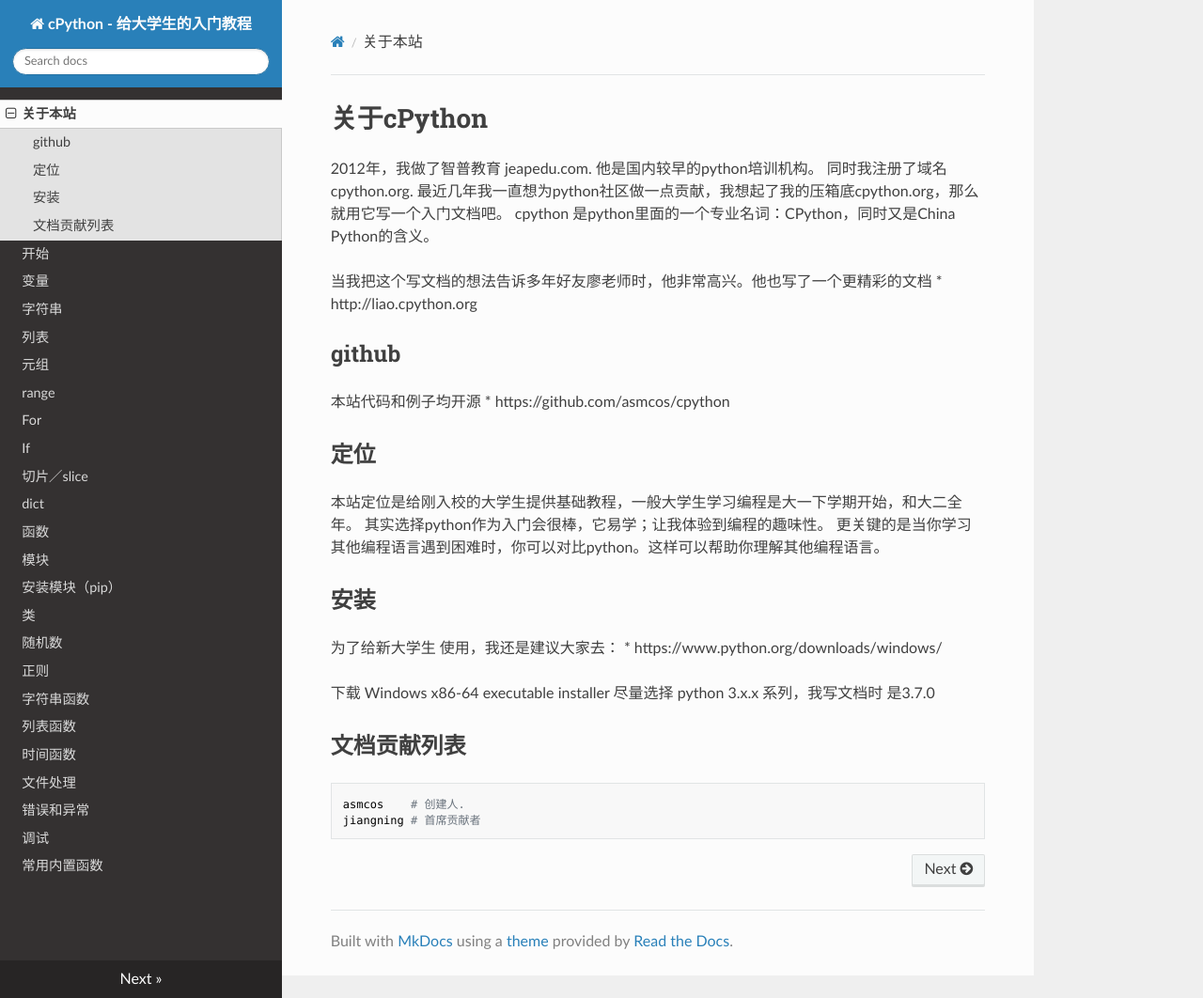
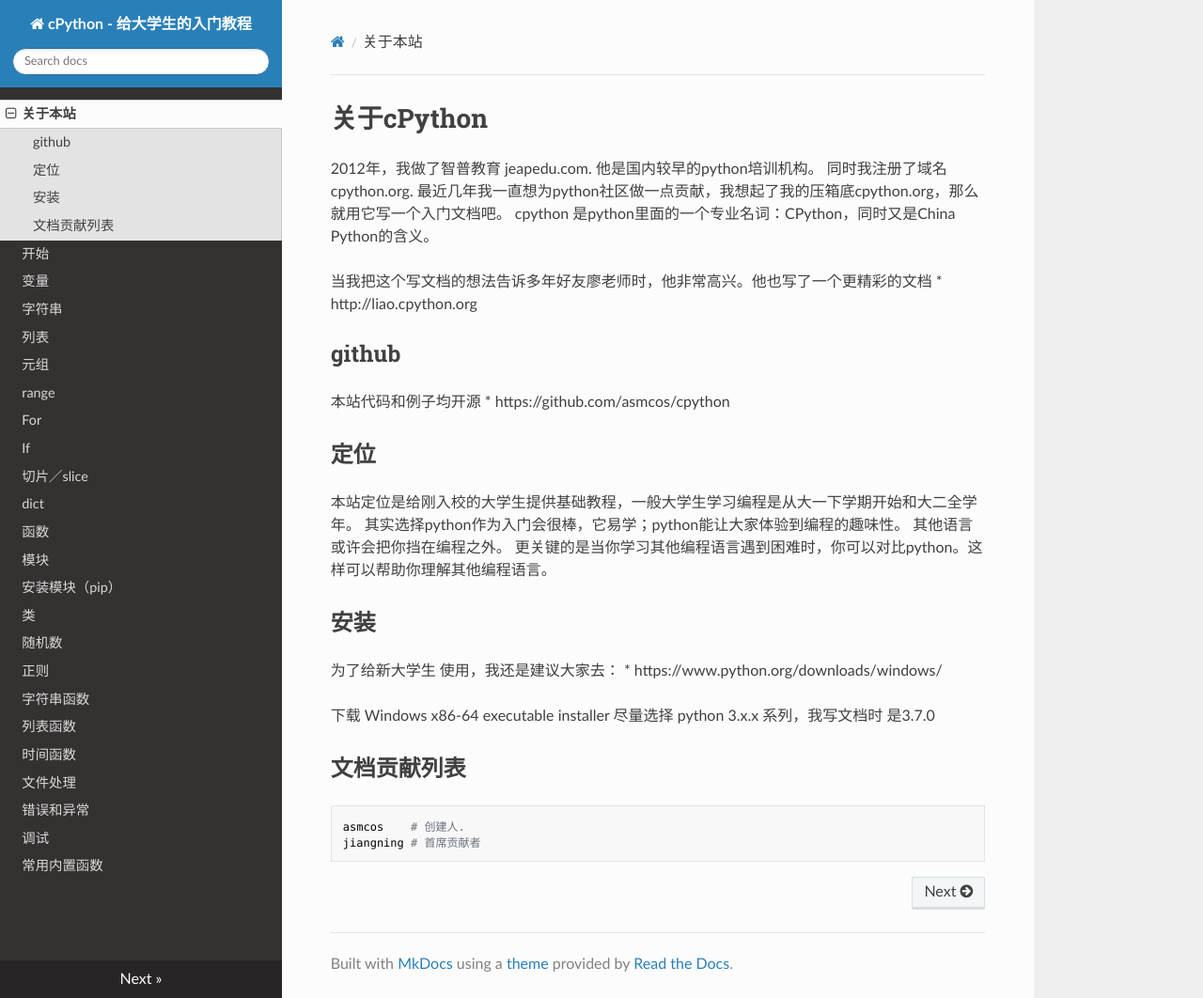
Before and after one commit to asmcos/cpython, an MkDocs documentation site: the page built from docs/index.md, in a window 1280 px wide and 1062 px high. Shown: the whole window at 94% size. Built offline with MkDocs 1.6.1, drawn with Linux system fonts in a browser that asks for light colours; nearby versions of some CDN libraries; old or Windows-style settings are respelled for this version of MkDocs.

Commit message:
修改一点描述

```diff
--- a/docs/index.md
+++ b/docs/index.md
@@ -12,8 +12,9 @@
 * https://github.com/asmcos/cpython
 
 ## 定位
-本站定位是给刚入校的大学生提供基础教程，一般大学生学习编程是大一下学期开始，和大二全年。
-其实选择python作为入门会很棒，它易学；让我体验到编程的趣味性。
+本站定位是给刚入校的大学生提供基础教程，一般大学生学习编程是从大一下学期开始和大二全学年。
+其实选择python作为入门会很棒，它易学；python能让大家体验到编程的趣味性。
+其他语言或许会把你挡在编程之外。
 更关键的是当你学习其他编程语言遇到困难时，你可以对比python。这样可以帮助你理解其他编程语言。
 
 ## 安装
```
